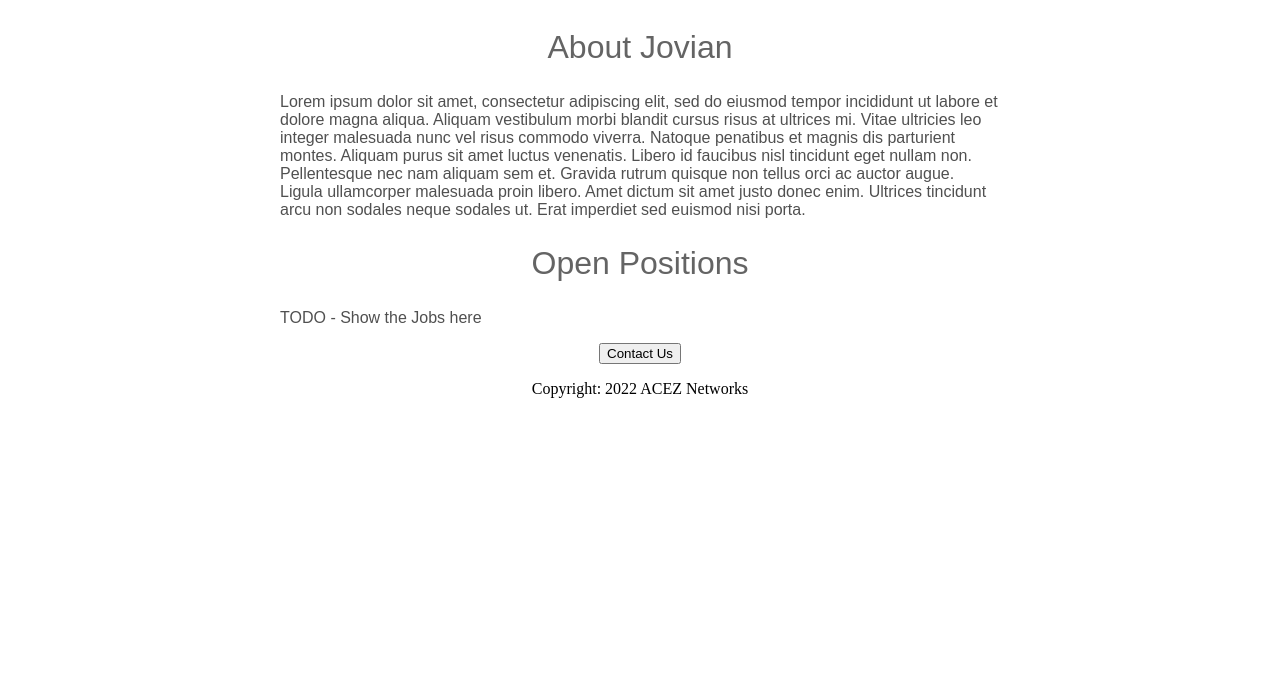
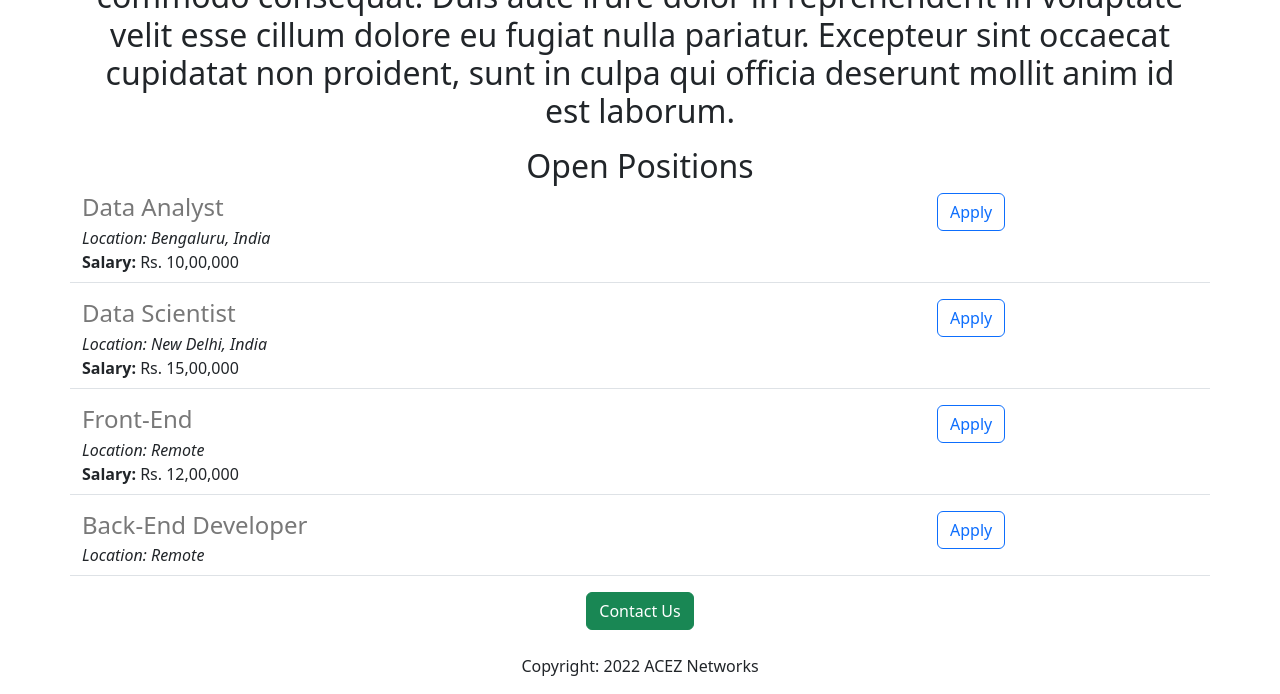
Before and after one commit to adikaushik4/Aditya-Carrer-s-Website-v2, a Flask app: page / in a window 1280 px wide. Shown: the part 562-1256 px from the top of the page. Before the commit the page ends 960 px from the top, so only its background shows below. Run offline with Flask 2, Linux system fonts and the light colour scheme.

Commit message:
Added Dynamic Data & API route

```diff
--- a/app.py
+++ b/app.py
@@ -1,11 +1,37 @@
-from flask import Flask, render_template
+from flask import Flask, render_template, jsonify
 
 app = Flask(__name__)
+
+JOBS = [{
+  'id': 1,
+  'title': 'Data Analyst',
+  'location': 'Bengaluru, India',
+  'salary': 'Rs. 10,00,000',
+}, {
+  'id': 2,
+  'title': 'Data Scientist',
+  'location': 'New Delhi, India',
+  'salary': 'Rs. 15,00,000',
+}, {
+  'id': 3,
+  'title': 'Front-End',
+  'location': 'Remote',
+  'salary': 'Rs. 12,00,000',
+}, {
+  'id': 3,
+  'title': 'Back-End Developer',
+  'location': 'Remote',
+}]
 
 
 @app.route("/")
 def hello_World():
-  return render_template('home.html')
+  return render_template('home.html', jobs=JOBS, company_name='Aditya')
+
+
+@app.route("/api/jobs")
+def list_jobs():
+  return jsonify(JOBS)
 
 
 if __name__ == "__main__":
--- a/templates/home.html
+++ b/templates/home.html
@@ -4,58 +4,47 @@
 
   <head>
     <title>Aditya Careers</title>
+    <meta charset="utf-8">
+    <meta name="viewport" content="width=device-width, initial-scale=1">
+
+    <link
+      href="https://cdn.jsdelivr.net/npm/bootstrap@5.3.0-alpha2/dist/css/bootstrap.min.css" rel="stylesheet" integrity="sha384-aFq/bzH65dt+w6FI2ooMVUpc+21e0SRygnTpmBvdBgSdnuTN7QbdgL+OapgHtvPp" crossorigin="anonymous">
     <style>
-      h1{
-        font-size: 40px;
-        font-family: roboto;
-        font-weight: normal;
-        color: #002B5B;
-        text-align: center;
+      #banner{
+        height: 360px;
+        width: 100%;
       }
+    </style>
 
-      #banner {
-        width: 100%;
-        height: 460px;
-        object-fit: cover;
-      }
 
-      h2{
-        font-family: sans-serif;
-        font-size: 32px;
-        color: rgb(100,100,100);
-        text-align: center;
-        font-weight: normal;
-      }
-
-      .body-text{
-        font-family: sans-serif;
-        color: rgb(80, 80, 80);
-
-      }
-      #container{
-      max-width: 720px;
-      margin: 0 auto 0 auto ;
-      }
-
-    </style>
   </head>
 
   <body>
-    <div id = "container">
-      <h1>
-        Aditya Careers
+
+    <div class = "container">
+      <h1 class="text-center" mt-2 mb-4>
+        {{company_name}} Careers
       </h1>
-      <img id= "banner" src = "https://jovianjobwebsite.adikaushik4.repl.co/static/banner.jpg"
+
+      <img class= "img-fluid" id= "banner" src = "https://jovianjobwebsite.adikaushik4.repl.co/static/banner.jpg"
       ">
-      <h2>About Jovian</h2>
-      <p class="body-text">Lorem ipsum dolor sit amet, consectetur adipiscing elit, sed do eiusmod tempor incididunt ut labore et dolore magna aliqua. Aliquam vestibulum morbi blandit cursus risus at ultrices mi. Vitae ultricies leo integer malesuada nunc vel risus commodo viverra. Natoque penatibus et magnis dis parturient montes. Aliquam purus sit amet luctus venenatis. Libero id faucibus nisl tincidunt eget nullam non. Pellentesque nec nam aliquam sem et. Gravida rutrum quisque non tellus orci ac auctor augue. Ligula ullamcorper malesuada proin libero. Amet dictum sit amet justo donec enim. Ultrices tincidunt arcu non sodales neque sodales ut. Erat imperdiet sed euismod nisi porta.</p>
+      <h2 class="text-center mt-2 mb-4>About Jovian</h2>
+      <p class ="lead">
+        Lorem ipsum dolor sit amet, consectetur adipiscing elit, sed do eiusmod tempor incididunt ut labore et dolore magna aliqua. Ut enim ad minim veniam, quis nostrud exercitation ullamco laboris nisi ut aliquip ex ea commodo consequat. Duis aute irure dolor in reprehenderit in voluptate velit esse cillum dolore eu fugiat nulla pariatur. Excepteur sint occaecat cupidatat non proident, sunt in culpa qui officia deserunt mollit anim id est laborum.
+      </p>
 
-      <h2>Open Positions</h2>
-      <p class="body-text">TODO - Show the Jobs here</p>
+      <h2 class="text-center" mt-2 mb-4>Open Positions</h2>
+      <div>
+        {% for job in jobs %}
+          {% include 'jobitem.html'%}
 
-      <div style = "text-align: center;" color = "#408E91">
-      <button>Contact Us</button>
-        <p>Copyright: 2022 ACEZ Networks</p>
+        {% endfor %}
+      </div>
+
+      <div class ="text-center">
+      <button class="btn btn-success" class="btn btn-primary btn-lg">Contact Us</button>
+
+        <p class= "mt-4">Copyright: 2022 ACEZ Networks</p>
       </div>
     </div>
   </body>
--- /dev/null
+++ b/templates/jobitem.html
@@ -0,0 +1,19 @@
+<div class="border-bottom row" style= 'margin-bottom:16px; padding-bottom: 8px;'>
+  <div class ="col-9">
+  <h4
+    style="color:rgb(120,120,120); margin-bottom:4px;">
+    {{job['title']}}
+  </h4>
+  <div>
+    <i>Location: {{job['location']}}</i>
+  </div>
+  {% if 'salary' in job%}
+  <div>
+      <b>Salary: </b> {{job['salary']}}
+  </div>
+    {% endif %}
+  </div>
+  <div class="col-3" >
+    <button type="button" class="btn btn-outline-primary">Apply</button>
+  </div>
+</div>
```
